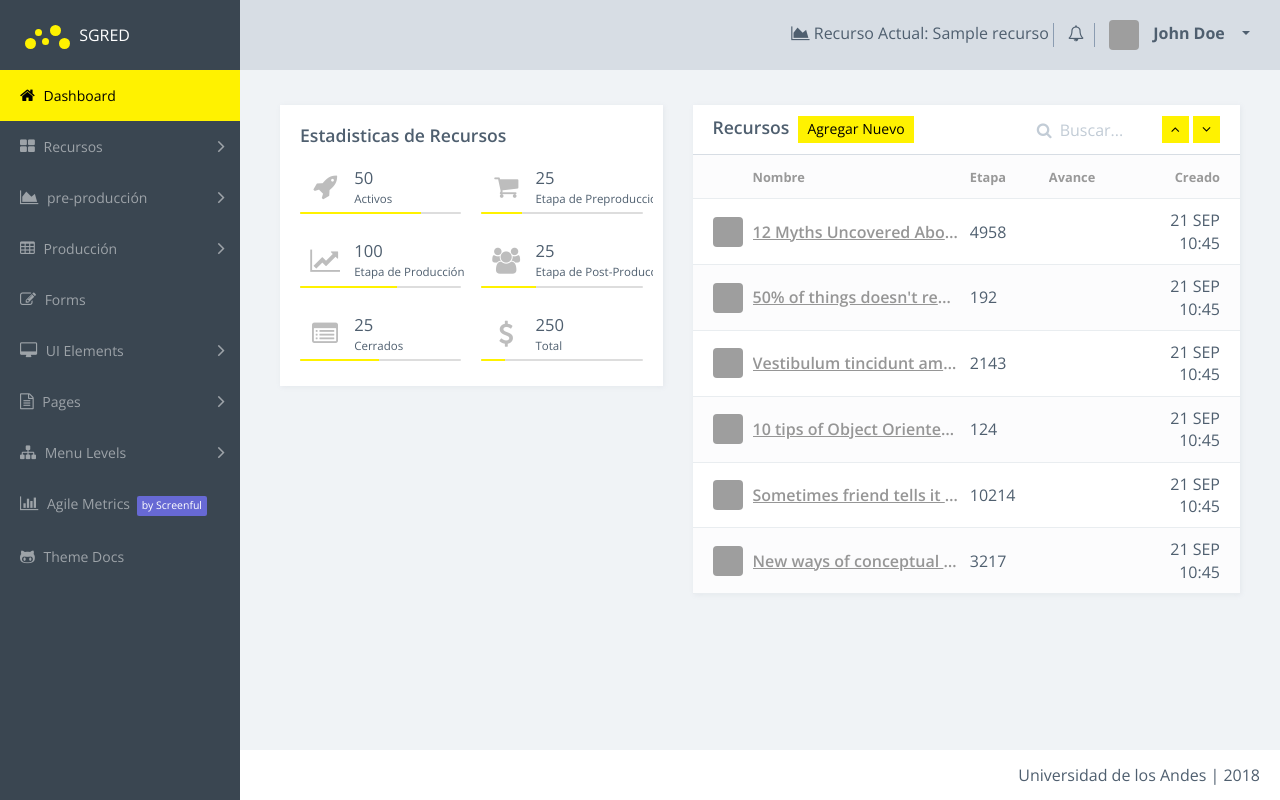
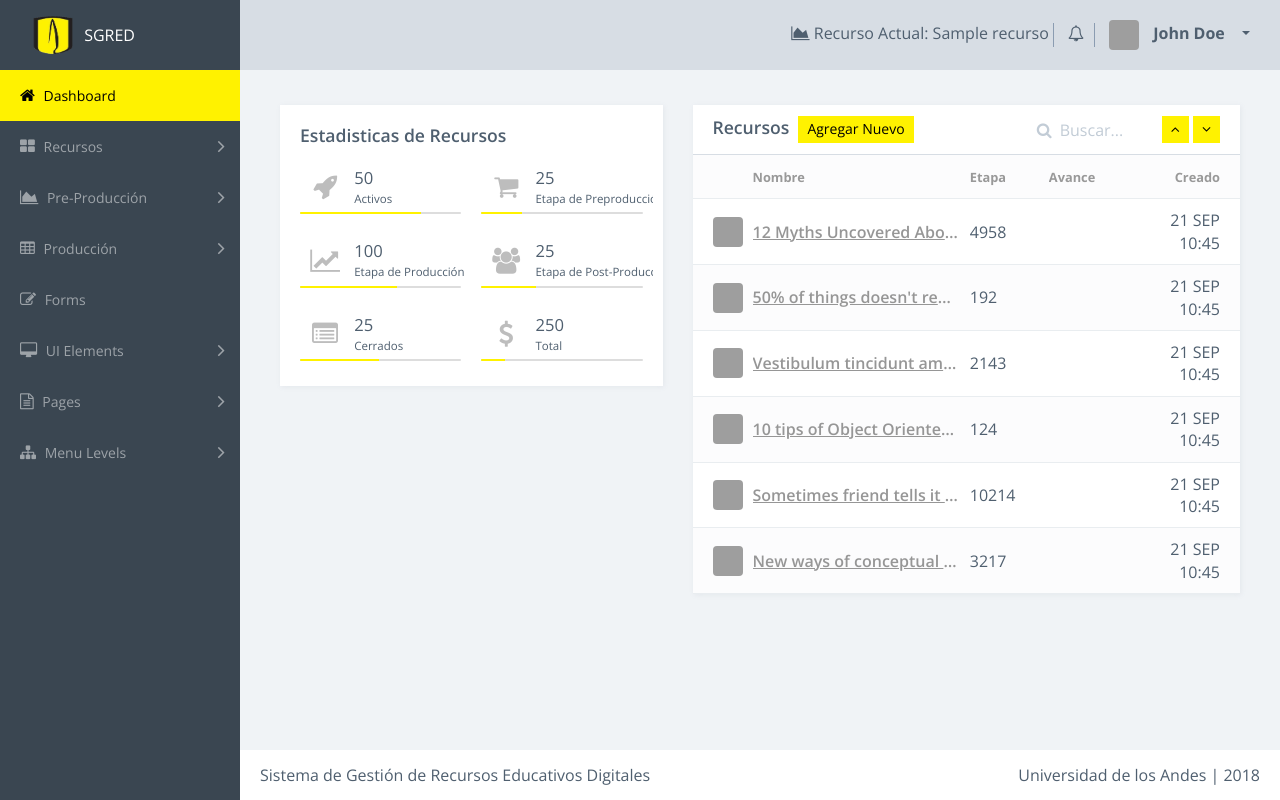
Before and after one commit to juniorportom/SGRED, a Django app: page / in a window 1280 px wide. Run offline with Django 3.2, Linux system fonts and the light colour scheme; tables that the repository leaves empty hold one stand-in row (values such as "Sample post"); some libraries are stand-ins or nearby versions; grey boxes are pictures that could not be loaded.

Commit message:
Cambios Visuales

```diff
--- a/static/dashboard/css/app-custom.css
+++ b/static/dashboard/css/app-custom.css
@@ -1316,8 +1316,8 @@ label,
 
 .logo {
   display: inline-block;
-  width: 45px;
-  height: 25px;
+  width: 50px;
+  height: 50px;
   vertical-align: middle;
   margin-right: 5px;
   position: relative; }
--- a/templates/dashboard/base.html
+++ b/templates/dashboard/base.html
@@ -142,11 +142,12 @@
                 <div class="sidebar-header">
                     <div class="brand">
                         <div class="logo">
-                            <span class="l l1"></span>
+                            <img src="{% static 'dashboard/imagenes/Logo_andes.png' %}" alt="Andes" width="55" height="45" style="vertical-align: top !important;">
+                            {% comment %}<span class="l l1"></span>
                             <span class="l l2"></span>
                             <span class="l l3"></span>
                             <span class="l l4"></span>
-                            <span class="l l5"></span>
+                            <span class="l l5"></span>{% endcomment %}
                         </div>
                         SGRED
                     </div>
@@ -174,12 +175,12 @@
                         </li>
                         <li {% if option == 'statictables' %}class="active open"{% endif %}>
                             <a href="">
-                                <i class="fa fa-area-chart"></i> pre-producción
+                                <i class="fa fa-area-chart"></i> Pre-Producción
                                 <i class="fa arrow"></i>
                             </a>
                             <ul class="sidebar-nav">
                                 <li>
-                                    <a href="{% url 'QueVideo:proyecto' %}"> Vista pre-produccion </a>
+                                    <a href="{% url 'QueVideo:proyecto' %}"> Vista Pre-Produccion </a>
                                 </li>
                                 <li>
                                     <a href="charts-morris.html"> Morris Charts </a>
@@ -312,7 +313,7 @@
                                 </li>
                             </ul>
                         </li>
-                        <li>
+                       {% comment %} <li>
                             <a href="screenful.html">
                                 <i class="fa fa-bar-chart"></i> Agile Metrics
                                 <span class="label label-screenful">by Screenful</span>
@@ -321,7 +322,7 @@
                         <li>
                             <a href="https://github.com/modularcode/modular-admin-html">
                                 <i class="fa fa-github-alt"></i> Theme Docs </a>
-                        </li>
+                        </li>{% endcomment %}
                     </ul>
                 </nav>
             </div>
@@ -446,6 +447,7 @@
 
         <footer class="footer">
             <div class="footer-block buttons">
+                Sistema de Gestión de Recursos Educativos Digitales
                 {% comment %}<iframe class="footer-github-btn"
                         src="https://ghbtns.com/github-btn.html?user=modularcode&repo=modular-admin-html&type=star&count=true"
                         frameborder="0" scrolling="0" width="140px" height="20px"></iframe>{% endcomment %}
```
Also changed, not shown: other parts of static/dashboard/css/app-custom.css (+15 -15 lines), static/dashboard/imagenes/Logo_andes.png (added).
